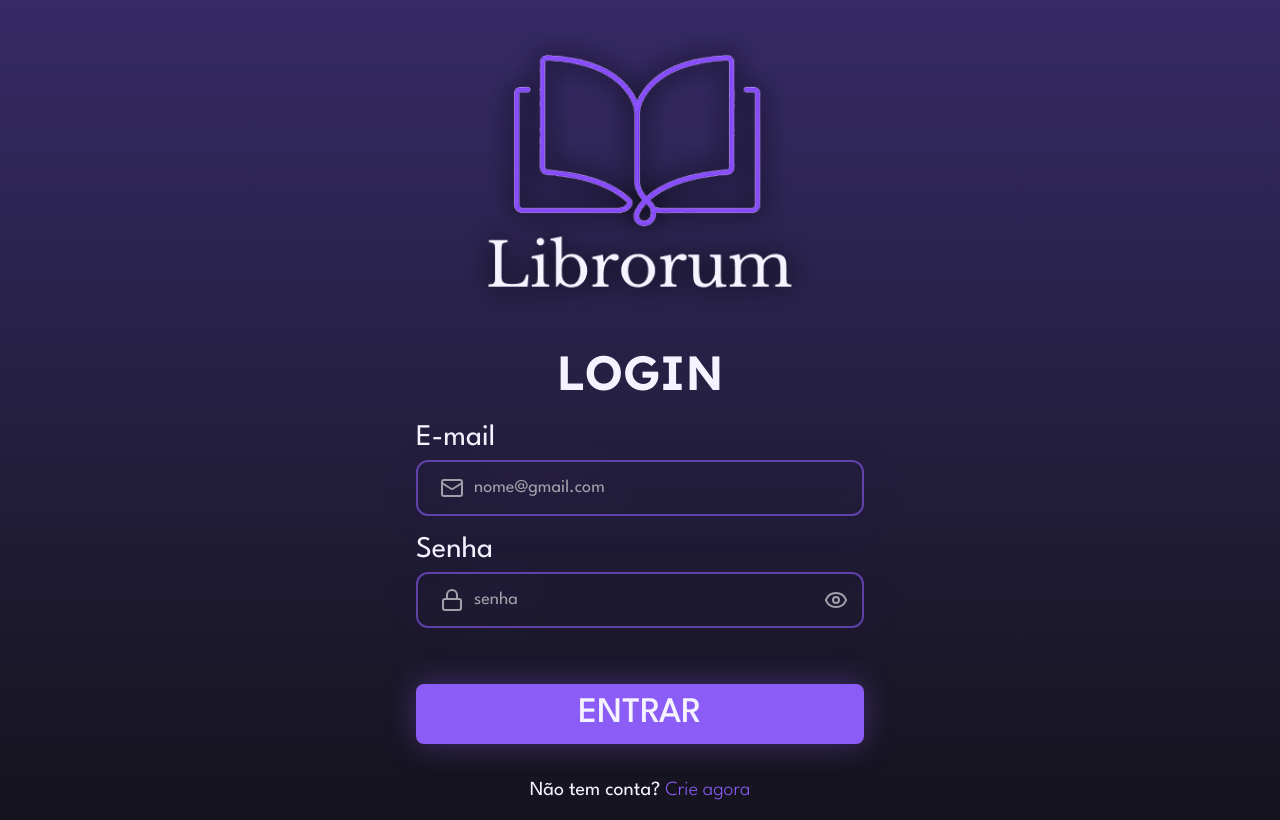
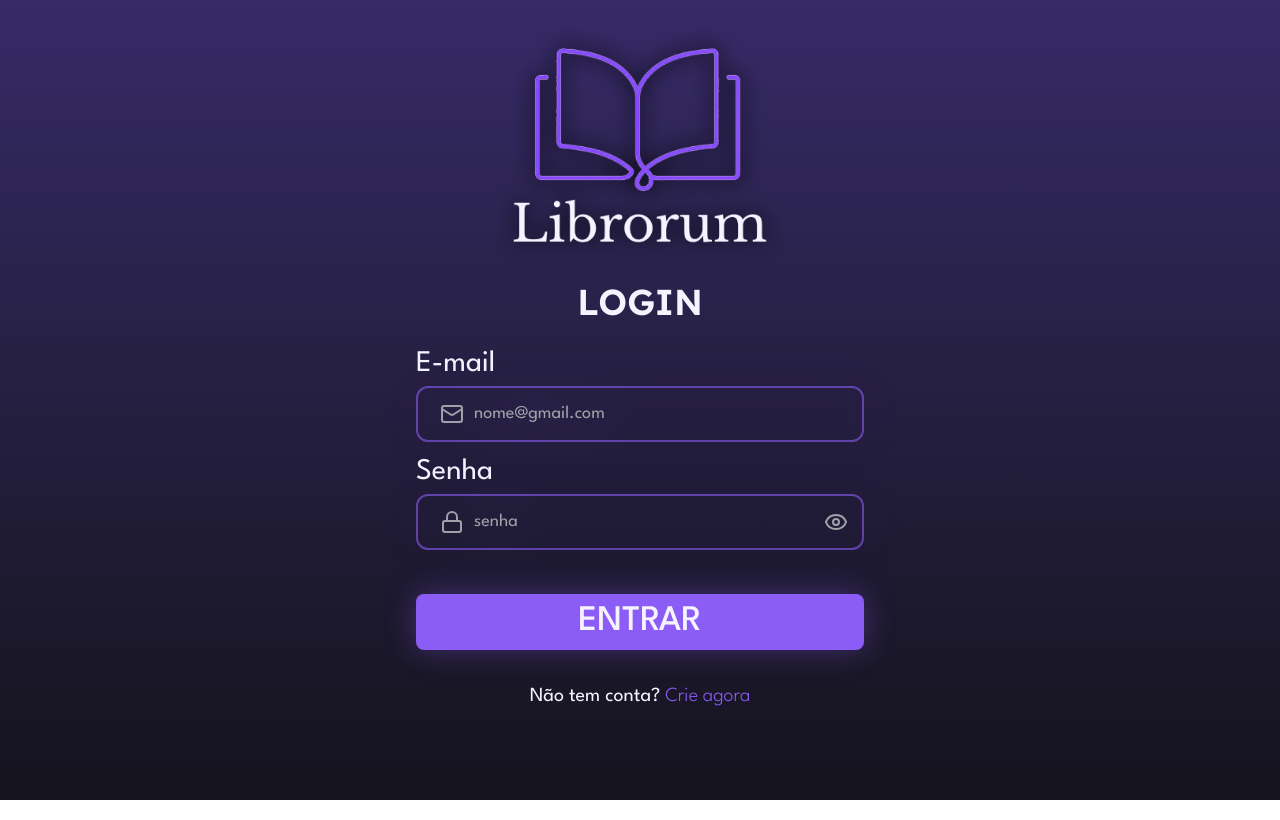
Before and after one commit to Jenni-Lopes/librorum, a Next.js app in the folder frontend/: page /login in a window 1280 px wide. Built offline with nearby package versions, Linux system fonts and the light colour scheme; no server answers.

Commit message:
fix:login

```diff
--- a/frontend/src/app/(auth)/cadastro/page.tsx
+++ b/frontend/src/app/(auth)/cadastro/page.tsx
@@ -77,7 +77,7 @@ export default function Cadastro() {
 
                         {/* E-mail */}
                         <div className="w-full">
-                            <label className="font-spartan block text-3xl font-regular text-[#F5F3FF] mb-1">
+                            <label className="font-spartan block text-3xl font-regular text-[#F5F3FF] mb-6">
                                 E-mail
                             </label>
 
--- a/frontend/src/app/(auth)/login/page.tsx
+++ b/frontend/src/app/(auth)/login/page.tsx
@@ -43,21 +43,21 @@ export default function LoginPage() {
       }
 
   return (
-    <div className="flex flex-col items-center w-full">
+    <div className="flex flex-col items-center w-full ">
       <Image
         src="/icones/logoLogin.png"
         alt="Logo Librorum"
-        width={360}
-        height={310}
+        width={300}
+        height={280}
         priority
-        className="mb-8"
+        className="mb-4"
       />
 
-      <h2 className="font-lexend text-5xl font-semibold text-[#F5F3FF] text-center mb-6">
+      <h2 className="font-lexend text-4xl font-semibold text-[#F5F3FF] text-center mb-6">
         LOGIN
       </h2>
 
-      <form className="max-w-md w-full flex flex-col items-center space-y-4" onSubmit={handleSubmit}>
+      <form className="max-w-md w-full flex flex-col items-center space-y-3" onSubmit={handleSubmit}>
         <div className="w-full">
           <label className="font-spartan block text-3xl font-regular text-[#F5F3FF] mb-1">
             E-mail
@@ -102,7 +102,7 @@ export default function LoginPage() {
 
         <button
           type="submit"
-          className="font-spartan w-full mt-10 py-2.5 px-4 bg-[#8B5CF6] hover:bg-[#7C3AED] text-[#F5F3FF] text-4xl font-medium rounded-lg hover:shadow-lg transition-all duration-200 shadow-[0_0_30px_rgba(139,92,246,0.35)] "
+          className="font-spartan w-full mt-8 py-2 px-4 bg-[#8B5CF6] hover:bg-[#7C3AED] text-[#F5F3FF] text-4xl font-medium rounded-lg hover:shadow-lg transition-all duration-200 shadow-[0_0_30px_rgba(139,92,246,0.35)] "
         >
           ENTRAR
         </button>
--- a/frontend/src/app/globals.css
+++ b/frontend/src/app/globals.css
@@ -25,12 +25,3 @@ body {
   color: var(--foreground);
   font-family: var(--font-spartan), sans-serif;
 }
-
-/* Ocultar barra de rolagem mantendo a funcionalidade de scroll */
-.no-scrollbar::-webkit-scrollbar {
-  display: none;
-}
-.no-scrollbar {
-  -ms-overflow-style: none;  /* IE and Edge */
-  scrollbar-width: none;  /* Firefox */
-}
```
